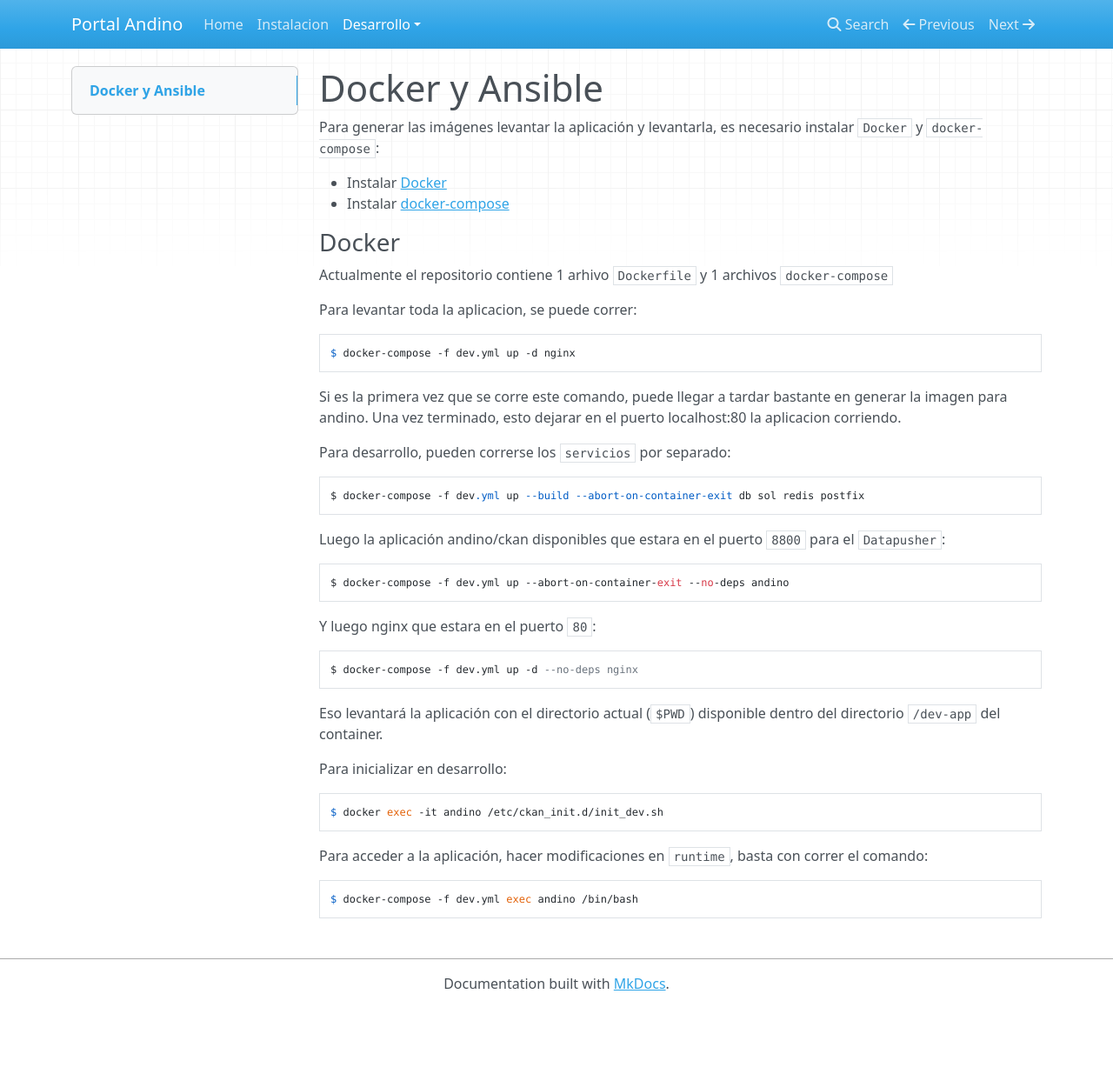
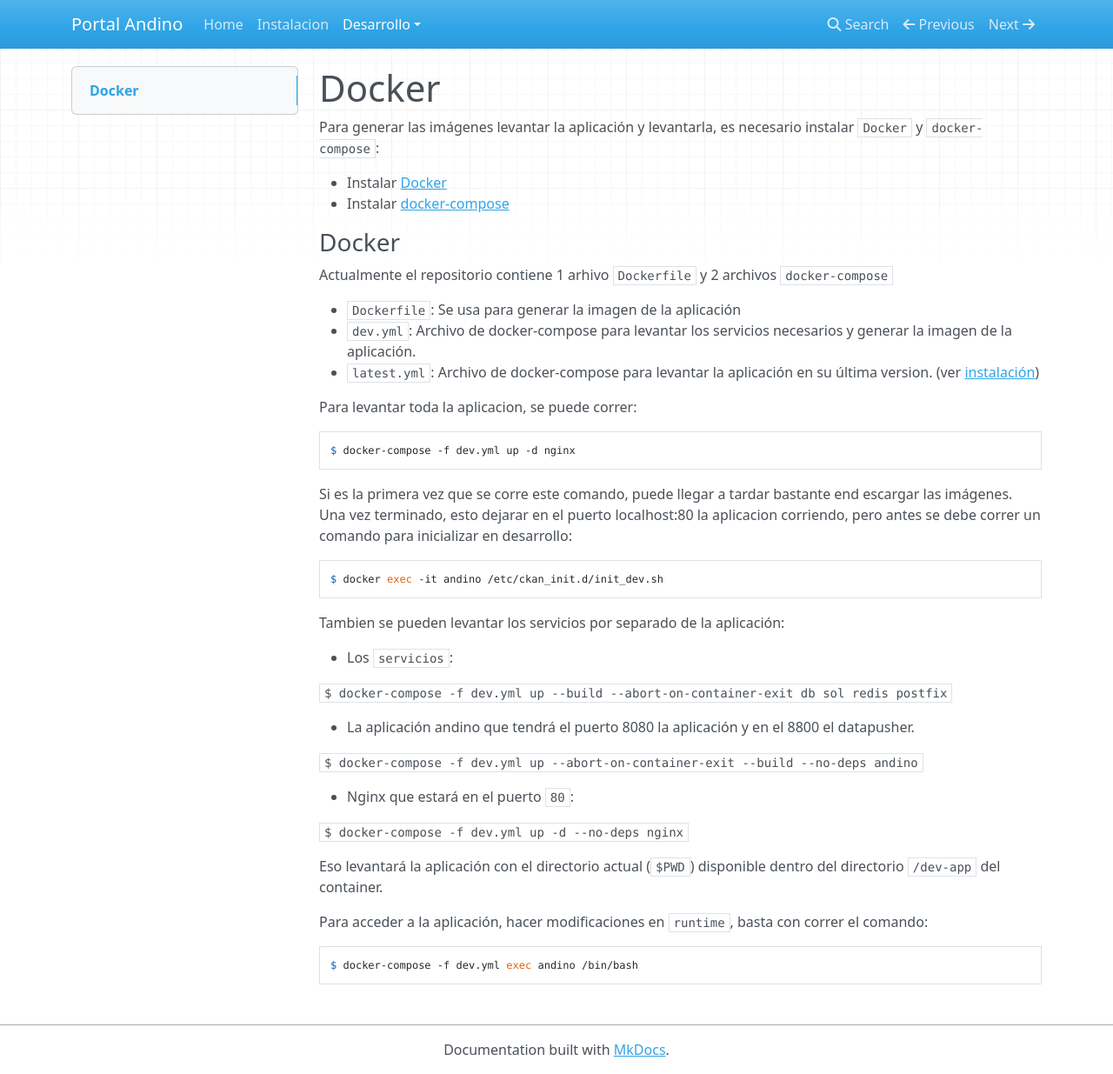
Before and after one commit to datosgobar/portal-andino, an MkDocs documentation site: the page built from docs/development/docker.md, in a window 1280 px wide and 1235 px high. Shown: the whole window at 87% size. Built offline with MkDocs 1.6.1, drawn with Linux system fonts in a browser that asks for light colours; nearby versions of some CDN libraries; old or Windows-style settings are respelled for this version of MkDocs.

Commit message:
Actualizo la documentacion para desarrollo

````diff
--- a/docs/development/docker.md
+++ b/docs/development/docker.md
@@ -1,4 +1,4 @@
-# Docker y Ansible
+# Docker
 
 Para generar las imágenes levantar la aplicación y levantarla, es necesario instalar `Docker` y `docker-compose`:
 
@@ -6,34 +6,37 @@ Para generar las imágenes levantar la aplicación y levantarla, es necesario in
 * Instalar [docker-compose](https://docs.docker.com/compose/install/)
 
 ### Docker
-Actualmente el repositorio contiene 1 arhivo `Dockerfile` y 1 archivos `docker-compose`
+Actualmente el repositorio contiene 1 arhivo `Dockerfile` y 2 archivos `docker-compose`
+
+* `Dockerfile`: Se usa para generar la imagen de la aplicación
+* `dev.yml`: Archivo de docker-compose para levantar los servicios necesarios y generar la imagen de la aplicación.
+* `latest.yml`: Archivo de docker-compose para levantar la aplicación en su última version. (ver [instalación](docs/setup/install.md))
 
 Para levantar toda la aplicacion, se puede correr:
 
     $ docker-compose -f dev.yml up -d nginx
 
-Si es la primera vez que se corre este comando, puede llegar a tardar bastante en generar la imagen para andino.
-Una vez terminado, esto dejarar en el puerto localhost:80 la aplicacion corriendo.
+Si es la primera vez que se corre este comando, puede llegar a tardar bastante end escargar las imágenes.
+Una vez terminado, esto dejarar en el puerto localhost:80 la aplicacion corriendo, pero antes se debe correr un comando para inicializar en desarrollo:
+
+    $ docker exec -it andino /etc/ckan_init.d/init_dev.sh
 
 
-Para desarrollo, pueden correrse los `servicios` por separado:
+Tambien se pueden levantar los servicios por separado de la aplicación:
 
-    $ docker-compose -f dev.yml up --build --abort-on-container-exit db sol redis postfix
+* Los `servicios`:
 
-Luego la aplicación andino/ckan disponibles que estara en el puerto `8800` para el `Datapusher`:
+```$ docker-compose -f dev.yml up --build --abort-on-container-exit db sol redis postfix```
 
-    $ docker-compose -f dev.yml up --abort-on-container-exit --no-deps andino
+* La aplicación andino que tendrá el puerto 8080 la aplicación y en el 8800 el datapusher.
 
-Y luego nginx que estara en el puerto `80`:
+```$ docker-compose -f dev.yml up --abort-on-container-exit --build --no-deps andino```
 
-    $ docker-compose -f dev.yml up -d --no-deps nginx
+* Nginx que estará en el puerto `80`:
+
+```$ docker-compose -f dev.yml up -d --no-deps nginx```
 
 Eso levantará la aplicación con el directorio actual (`$PWD`) disponible dentro del directorio `/dev-app` del container.
-
-
-Para inicializar en desarrollo:
-
-    $ docker exec -it andino /etc/ckan_init.d/init_dev.sh
 
 Para acceder a la aplicación, hacer modificaciones en `runtime`, basta con correr el comando:
 
````
